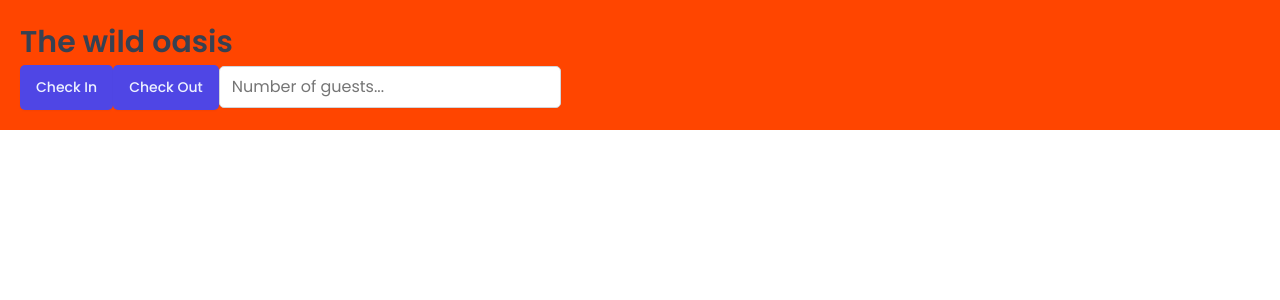
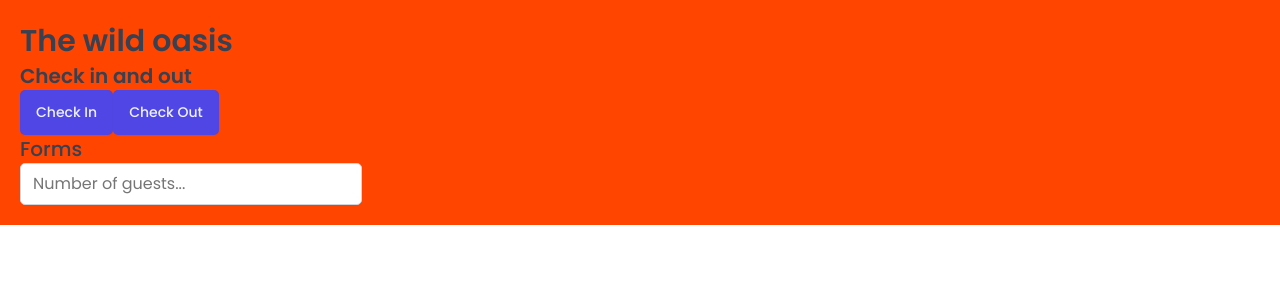
Before and after one commit to irinatayan/the-wild-oasis, a React (Vite) app: page / in a window 1280 px wide. Shown: the top 300 px of the page. Built offline with nearby package versions, Linux system fonts and the light colour scheme; a web font is replaced by a local one.

Commit message:
styled component props and the css function

```diff
--- a/src/App.jsx
+++ b/src/App.jsx
@@ -2,34 +2,30 @@ import styled from "styled-components";
 import GlobalStyles from "./styles/GlobalStyles.js";
 import Button from "./ui/Button.jsx";
 import Input from "./ui/Input.jsx";
-
-const H1 = styled.h1`
-  font-size: 30px;
-  font-weight: 600;
-`;
-
+import Heading from "./ui/Heading.jsx";
 
 const StyledApp = styled.main`
   background-color: orangered;
   padding: 20px;
-`
+`;
 
 function App() {
   return (
     <>
       <GlobalStyles />
       <StyledApp>
-          <H1>The wild oasis</H1>
+        <Heading as="h1">The wild oasis</Heading>
+        <Heading as="h2">Check in and out</Heading>
         <Button type="button" onClick={() => alert("you are check in")}>
           Check In
         </Button>
         <Button type="button" onClick={() => alert("you are check out")}>
           Check Out
         </Button>
-          <Input type="number" placeholder="Number of guests..."/>
+        <Heading as="h3">Forms</Heading>
+        <Input type="number" placeholder="Number of guests..." />
       </StyledApp>
     </>
-
   );
 }
 
```
Also changed, not shown: src/ui/Heading.jsx (+5 -10 lines). Lines whose indentation alone changed are shown as unchanged.
